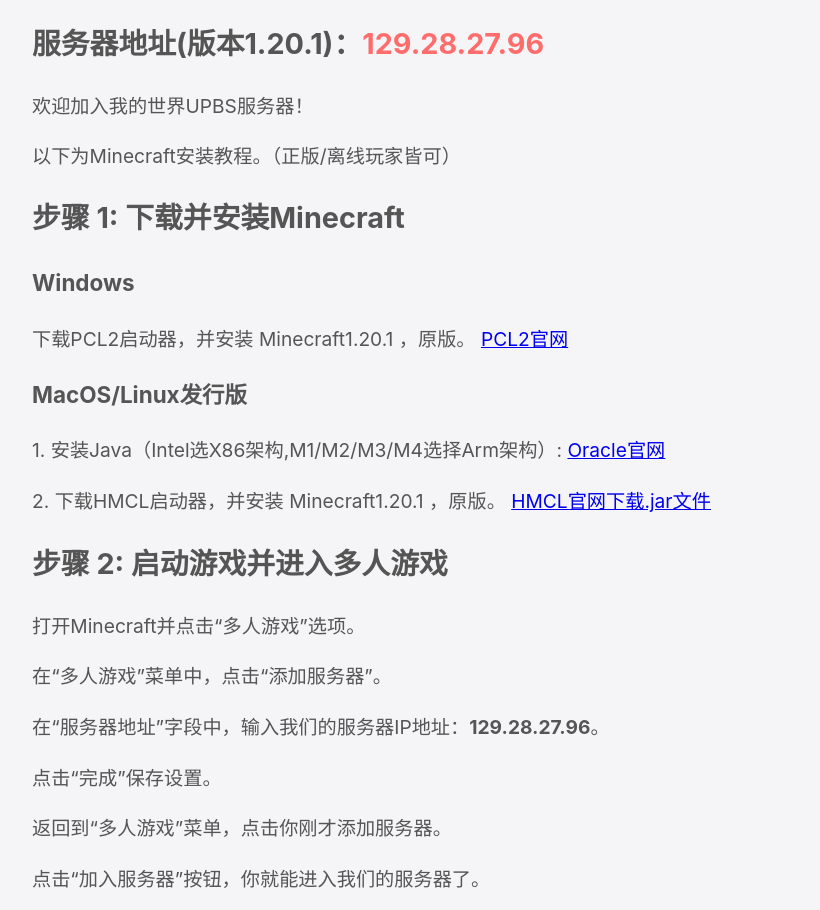
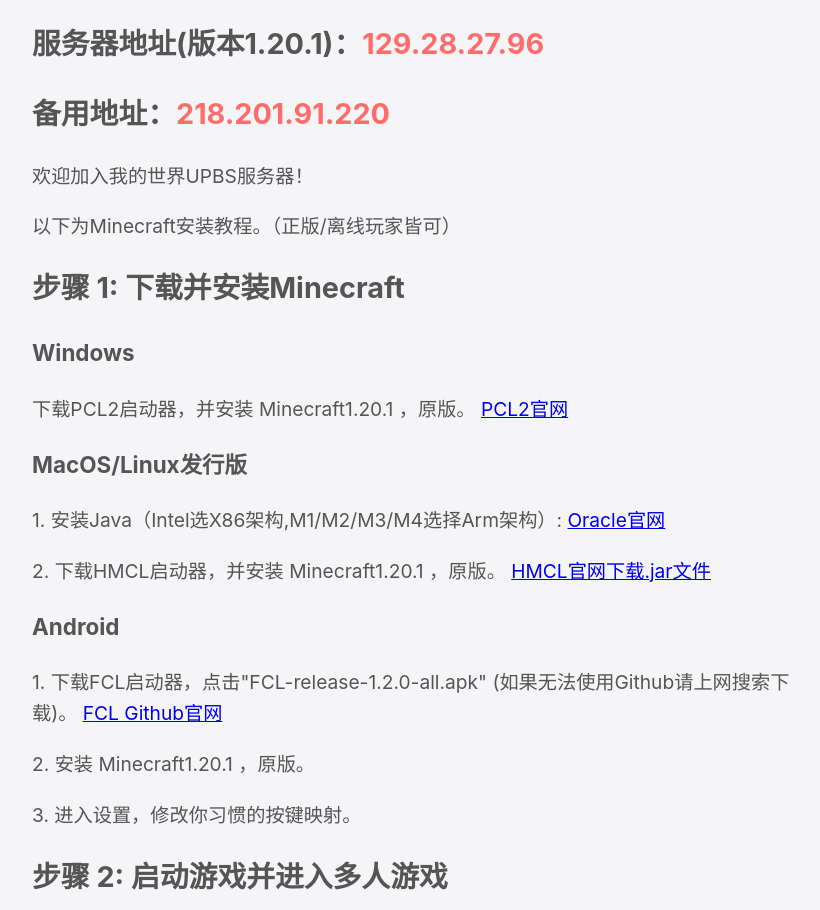
Before and after one commit to upbsminecraft/upbsminecraft.github.io, a plain HTML site: page join.html in a window 1280 px wide. Shown: the part 242-1152 px from the top of the page, without its empty margins (208-1028 px from the left). Drawn offline with Linux system fonts and the light colour scheme.

Commit message:
Add files via upload

```diff
--- a/join.html
+++ b/join.html
@@ -144,6 +144,7 @@
 
         <div class="tutorial-content">
             <h2>服务器地址(版本1.20.1)：<strong style="color: rgb(255, 108, 108);">129.28.27.96</strong></h2>
+            <h2>备用地址：<strong style="color: rgb(255, 108, 108);">218.201.91.220</strong></h2>
             <p>欢迎加入我的世界UPBS服务器！</p>
             <p>以下为Minecraft安装教程。（正版/离线玩家皆可）</p>
             <h2>步骤 1: 下载并安装Minecraft</h2>
@@ -161,6 +162,14 @@
                 <li>2. 下载HMCL启动器，并安装 Minecraft1.20.1 ，原版。
                     <a href="https://hmcl.huangyuhui.net/download/">HMCL官网下载.jar文件</a>
                 </li>
+            </ul>
+            <h3>Android</h3>
+            <ul>
+                <li>1. 下载FCL启动器，点击"FCL-release-1.2.0-all.apk" (如果无法使用Github请上网搜索下载)。
+                    <a href="https://github.com/FCL-Team/FoldCraftLauncher/releases">FCL Github官网</a>
+                </li>
+                <li>2. 安装 Minecraft1.20.1 ，原版。</li>
+                <li>3. 进入设置，修改你习惯的按键映射。</li>
             </ul>
 
             <h2>步骤 2: 启动游戏并进入多人游戏</h2>
@@ -185,6 +194,7 @@
             </ul>
 
             <!-- 步骤图 -->
+             <img class="step-image" src="https://pic1.imgdb.cn/item/6788d628d0e0a243d4f4d8ad.png" alt="QRcode">
             <img class="step-image" src="https://pic.imgdb.cn/item/676f9179d0e0a243d4ebe0c4.png" alt="加入服务器教程">
             <img class="step-image" src="https://pic.imgdb.cn/item/676f91b9d0e0a243d4ebe0d8.png" alt="加入服务器教程">
             <!-- 参与按钮 -->
```
Also changed, not shown: newyear.html (+3 -3 lines).
